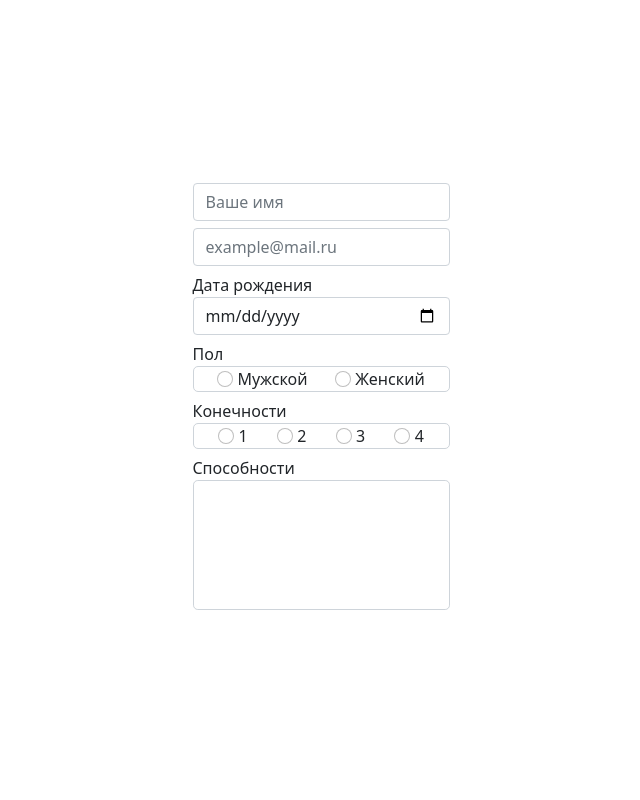
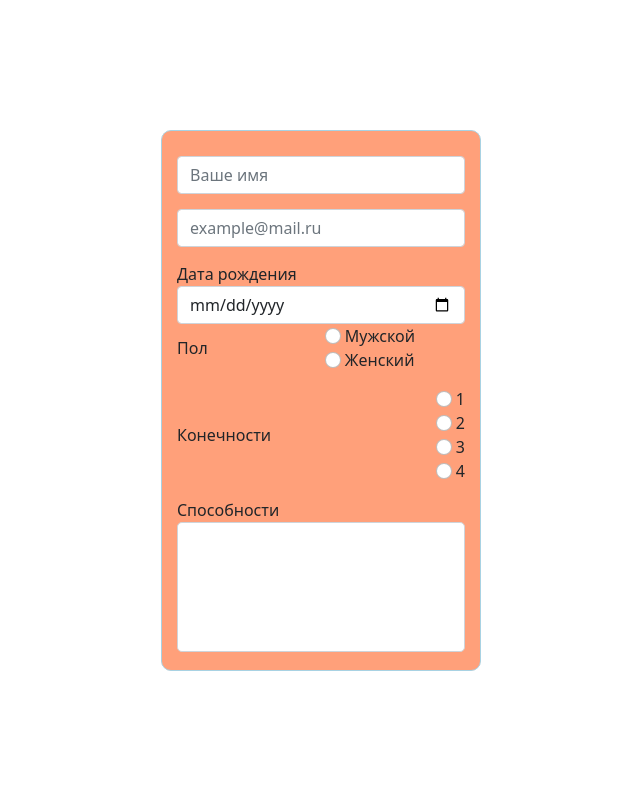
Before and after one commit to xobpuk/web, a PHP site: page /4/form.php in a window 1280 px wide. Shown: the whole page, without its empty margins (319-959 px from the left). Run offline with PHP 8.4, Linux system fonts and the light colour scheme; data that the repository does not hold is empty.

Commit message:
Update style.css

```diff
--- a/4/style.css
+++ b/4/style.css
@@ -3,7 +3,7 @@
     padding: 0;
 }
 
-html, body {
+body, html {
     height: 100%;
 }
 
@@ -13,27 +13,58 @@ body {
     align-items: center;
 }
 
-.block {
-    margin-bottom: 7px;
+.form-container {
+     background-color:#FFA07A;
+    display:flex;
+    justify-content: space-between;
+    flex-direction: column;
+    align-items: center;
+    padding: 10px 15px;
+    border: 1px solid rgba(168,210,227, 1);
+    border-radius: 10px;
+    width: 25%;
 }
 
-.error {
-    color: rgba(245, 46, 46, 1);
-    border: 1px solid rgba(245, 46, 46, 1);
-    position: absolute;
-    top: 20%;
-    left: 15%;
+.form-container form{
+    width: 100%;
 }
 
-.radios {
+.form-container .form-title {
+    align-self: flex-start;
+    font-size: 22px;
+    color: #cd00cd;
+    padding-bottom: 10px;
+    border-bottom: 1px solid rgba(168,210,227, 1);
+    display: block;
+    width: 100%;
+}
+
+.input-group, .form-check, #send-btn {
+    margin: 15px 0;
+}
+
+#gender-block, #limbs-block {
     display: flex;
-    justify-content: space-around;
+    justify-content: space-between;
     align-items: center;
-    padding: 0 10px;
-    border: 1px solid #ced4da;
-    border-radius: 5px;
+    margin-bottom: 15px;
+}
+
+#gender-block, #limbs-block {
+    padding: 0;
+}
+
+#gender-block {
+    margin-right: 50px;
+}
+
+#limbs-block .block-title {
+    margin-right: 5px;
 }
 
 #send-btn {
+background-color:#98ff98;
+
+    display: block;
     width: 100%;
 }
```
